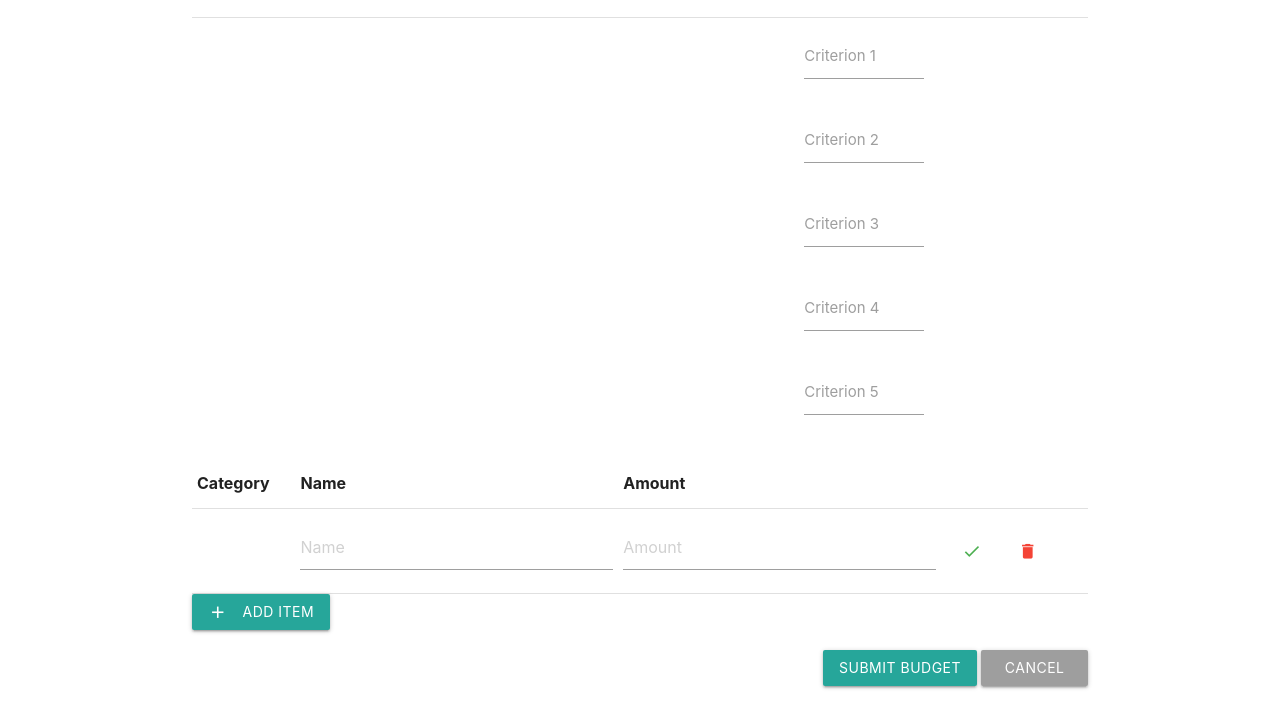
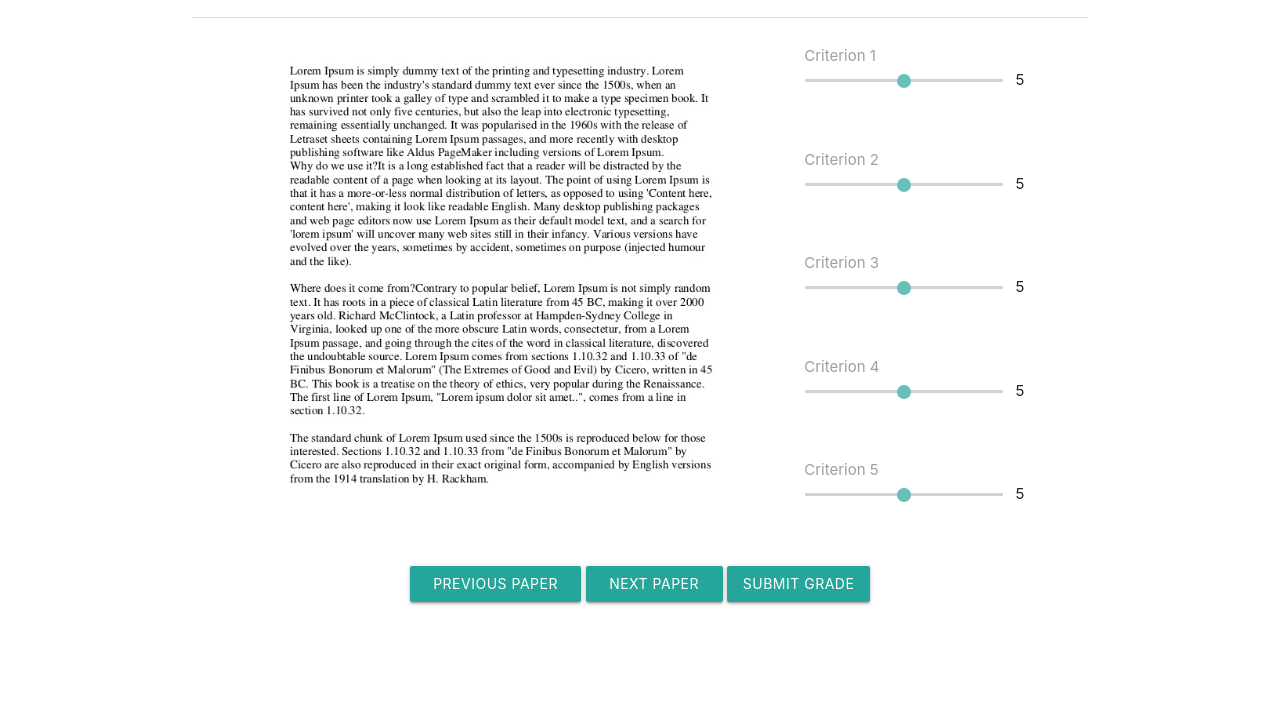
Before and after one commit to lilingkai/eecs338, a plain HTML site: page views/grading.html in a window 1280 px wide. Shown: the part 203-909 px from the top of the page. After the commit the page ends 872 px from the top, so only its background shows below. Drawn offline with nearby package versions, Linux system fonts and the light colour scheme.

Commit message:
Added sliders and image of paper

```diff
--- a/views/grading.html
+++ b/views/grading.html
@@ -6,6 +6,59 @@
     <script src="../js/grading.js"></script>
 </head>
 <body>
+    <style>
+        #wrapper {
+            overflow: hidden;
+            width: 400px;
+        }
+
+        #slidecontainer {
+            width: 50%;
+            margin-top: 25px;
+            float: left;
+        }
+
+        #valuecontainer {
+            margin-top: 21px;
+            float: right;
+            margin-right: 180px;
+            overflow: hidden;
+        }
+
+        .slider {
+            -webkit-appearance: none;
+            width: 100%;
+            height: 15px;
+            border-radius: 5px;
+            background: #d3d3d3;
+            outline: none;
+            opacity: 0.7;
+            -webkit-transition: .2s;
+            transition: opacity .2s;
+        }
+
+        .slider:hover {
+            opacity: 1;
+        }
+
+        .slider::-webkit-slider-thumb {
+            -webkit-appearance: none;
+            appearance: none;
+            width: 25px;
+            height: 25px;
+            border-radius: 50%;
+            background: #4CAF50;
+            cursor: pointer;
+        }
+
+        .slider::-moz-range-thumb {
+            width: 25px;
+            height: 25px;
+            border-radius: 50%;
+            background: #4CAF50;
+            cursor: pointer;
+        }
+    </style>
     <div class="navbar-fixed">
         <nav>
             <div class="nav-wrapper">
@@ -23,71 +76,89 @@
         </div>
             <div class="divider"></div>
             <div class="row">
-                <div class="col s6"></div>
+                <div class="col s6">
+                    <img src="paper.png" width="600px">
+                </div>
                 <div class="col s6">
                     <div class="input-field col s4 offset-s4 left-align">
-                        <input id="budget-limit" type="number">
                         <label for="budget-limit">Criterion 1</label>
+                        <div id="wrapper">
+                            <div id="slidecontainer">
+                                <input type="range" min="0" max="10" value="5" class="slider" id="myRange1">
+                            </div>
+                            <div id="valuecontainer">
+                                <p><span id="demo1"></span></p>
+                            </div>
+                        </div>
                     </div>
                     <div class="input-field col s4 offset-s4 left-align">
-                        <input id="budget-limit" type="number">
                         <label for="budget-limit">Criterion 2</label>
+                        <div id="wrapper">
+                            <div id="slidecontainer">
+                                <input type="range" min="0" max="10" value="5" class="slider" id="myRange2">
+                            </div>
+                            <div id="valuecontainer">
+                                <p><span id="demo2"></span></p>
+                            </div>
+                        </div>
                     </div>
                     <div class="input-field col s4 offset-s4 left-align">
-                        <input id="budget-limit" type="number">
                         <label for="budget-limit">Criterion 3</label>
+                        <div id="wrapper">
+                            <div id="slidecontainer">
+                                <input type="range" min="0" max="10" value="5" class="slider" id="myRange3">
+                            </div>
+                            <div id="valuecontainer">
+                                <p><span id="demo3"></span></p>
+                            </div>
+                        </div>
                     </div>
                     <div class="input-field col s4 offset-s4 left-align">
-                        <input id="budget-limit" type="number">
                         <label for="budget-limit">Criterion 4</label>
+                        <div id="wrapper">
+                            <div id="slidecontainer">
+                                <input type="range" min="0" max="10" value="5" class="slider" id="myRange4">
+                            </div>
+                            <div id="valuecontainer">
+                                <p><span id="demo4"></span></p>
+                            </div>
+                        </div>
                     </div>
                     <div class="input-field col s4 offset-s4 left-align">
-                        <input id="budget-limit" type="number">
                         <label for="budget-limit">Criterion 5</label>
+                        <div id="wrapper">
+                            <div id="slidecontainer">
+                                <input type="range" min="0" max="10" value="5" class="slider" id="myRange5">
+                            </div>
+                            <div id="valuecontainer">
+                                <p><span id="demo5"></span></p>
+                            </div>
+                        </div>
                     </div>
                 </div>
             </div>
 
-            <table class="highlight">
-                <thead>
-                    <tr>
-                        <th data-field="id">Category</th>
-                        <th data-field="name">Name</th>
-                        <th data-field="price">Amount</th>
-                        <th></th>
-                    </tr>
-                </thead>
+            <div align="center">
+                <a id="cancel" href="home.html" class="waves-effect waves-light btn"><i class="material-icons left"></i>Previous Paper</a>
+                <a id="cancel" href="home.html" class="waves-effect waves-light btn"><i class="material-icons left"></i>Next Paper</a>
+                <a id="submit" href="home2.html" class="waves-effect waves-light btn">Submit Grade</a>
+            </div>
+    </div>
+    <br>
+    <br>
+    <br>
 
-                <tbody>
-                    <tr class="entry">
-                        <td>
-                            <select>
-                                <option value="" disabled selected>Category</option>
-                                <option value="rent">Rent</option>
-                                <option value="food">Food</option>
-                                <option value="recreation">Recreation</option>
-                            </select>
-                        </td>
-                        <td>
-                            <input name="name" type="text" placeholder="Name" />
-                        </td>
-                        <td>
-                            <input name="amount" type="number" placeholder="Amount" />
-                        </td>
-                        <td>
-                            <button class="btn btn-flat waves-effect waves-light transparent save"><i class="material-icons positive" type="submit">check</i></button>
-                            <button class="btn btn-flat waves-effect waves-light transparent delete" type="submit"><i class="material-icons negative">delete</i></button>
-                        </td>
-                    </tr>
-                </tbody>
-            </table>
-            <div class="row">
-                <a id="add" class="waves-effect waves-light btn"><i class="material-icons left">add</i>Add Item</a>
-            </div>
-            <div class="row right-align">
-                <a id="submit" href="home2.html" class="waves-effect waves-light btn">Submit budget</a>
-                <a id="cancel" href="home.html" class="waves-effect waves-light btn grey"><i class="material-icons left"></i>Cancel</a>
-            </div>
-        </div>
-    </div>
+    <script>
+        for(var i = 1; i <= 5; i++){
+            var slider = document.getElementById("myRange" + i);
+            var output = document.getElementById("demo" + i);
+
+            output.innerHTML = slider.value;
+
+            slider.oninput = function() {
+                output.innerHTML = this.value;
+            }
+        }
+    </script>
+
 </body>
```
Also changed, not shown: views/paper.png (added).
